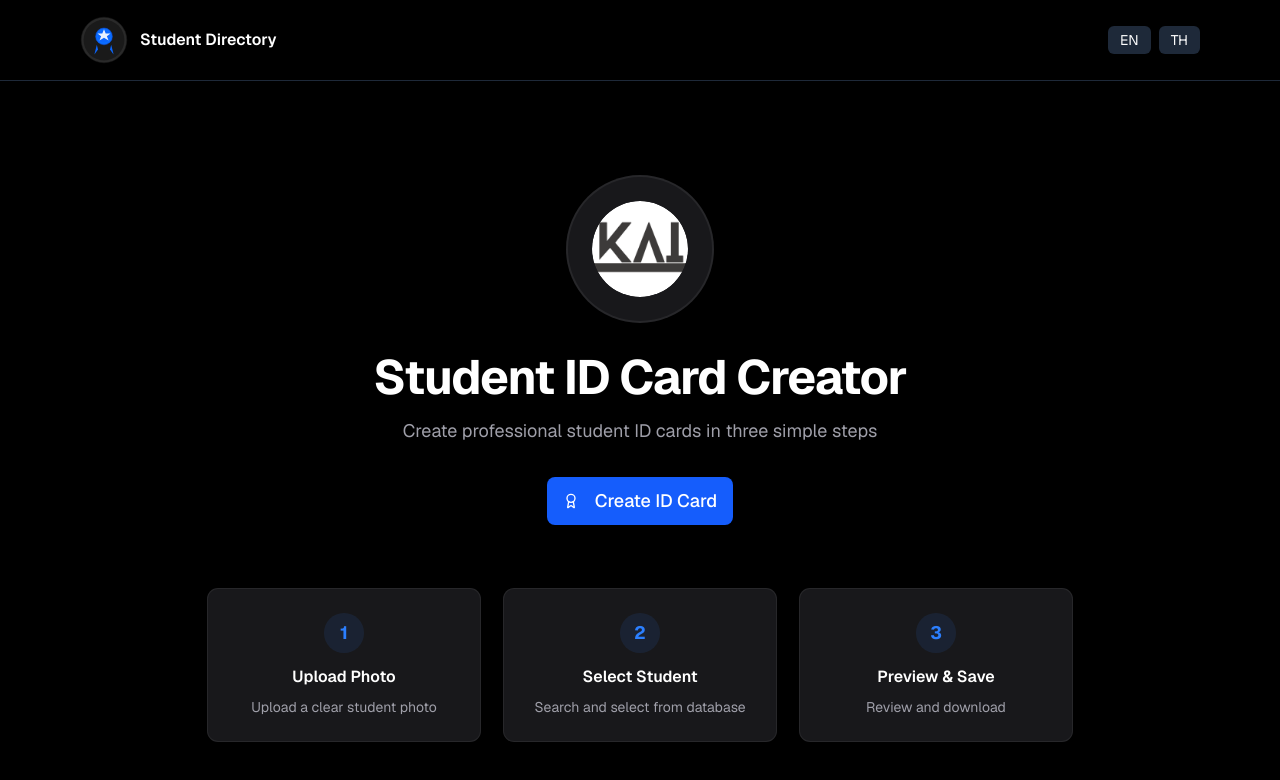
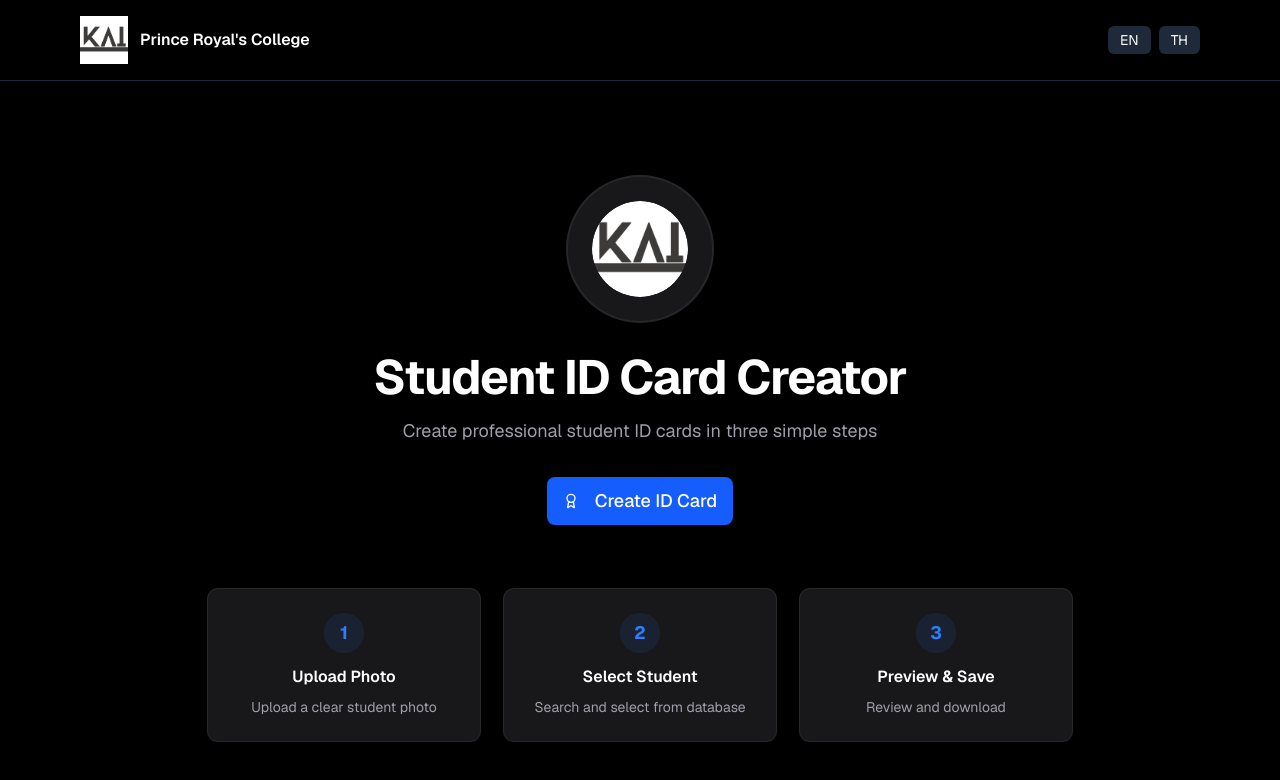
Before and after one commit to KaiLozhichev/PRC, a Next.js app: page / in a window 1280 px wide. Shown: the top 780 px of the page. Built offline with nearby package versions, Linux system fonts and the light colour scheme.

Commit message:
Update layout.tsx

```diff
--- a/app/layout.tsx
+++ b/app/layout.tsx
@@ -17,9 +17,8 @@ const geistMono = Geist_Mono({
 });
 
 export const metadata: Metadata = {
-  title: "Student Directory - Search Students",
-  description: "Search and find student information by name, surname, student ID, or nickname",
-    generator: 'v0.app'
+  title: "Student Directory",
+  description: "Search and find student information",
 };
 
 export default function RootLayout({
@@ -37,9 +36,9 @@ export default function RootLayout({
             <div className="mx-auto flex max-w-6xl items-center justify-between gap-4 p-4">
               <div className="flex items-center gap-3">
                 <a href="/">
-                  <Image src="/logo-badge.svg" alt="Logo" width={48} height={48} />
+                  <Image src="/KDP.png" alt="Logo" width={48} height={48} />
                 </a>
-                <span className="text-white font-semibold">Student Directory</span>
+                <span className="text-white font-semibold">Prince Royal's College</span>
               </div>
               <div>
                 <LanguageSwitcher />
```
